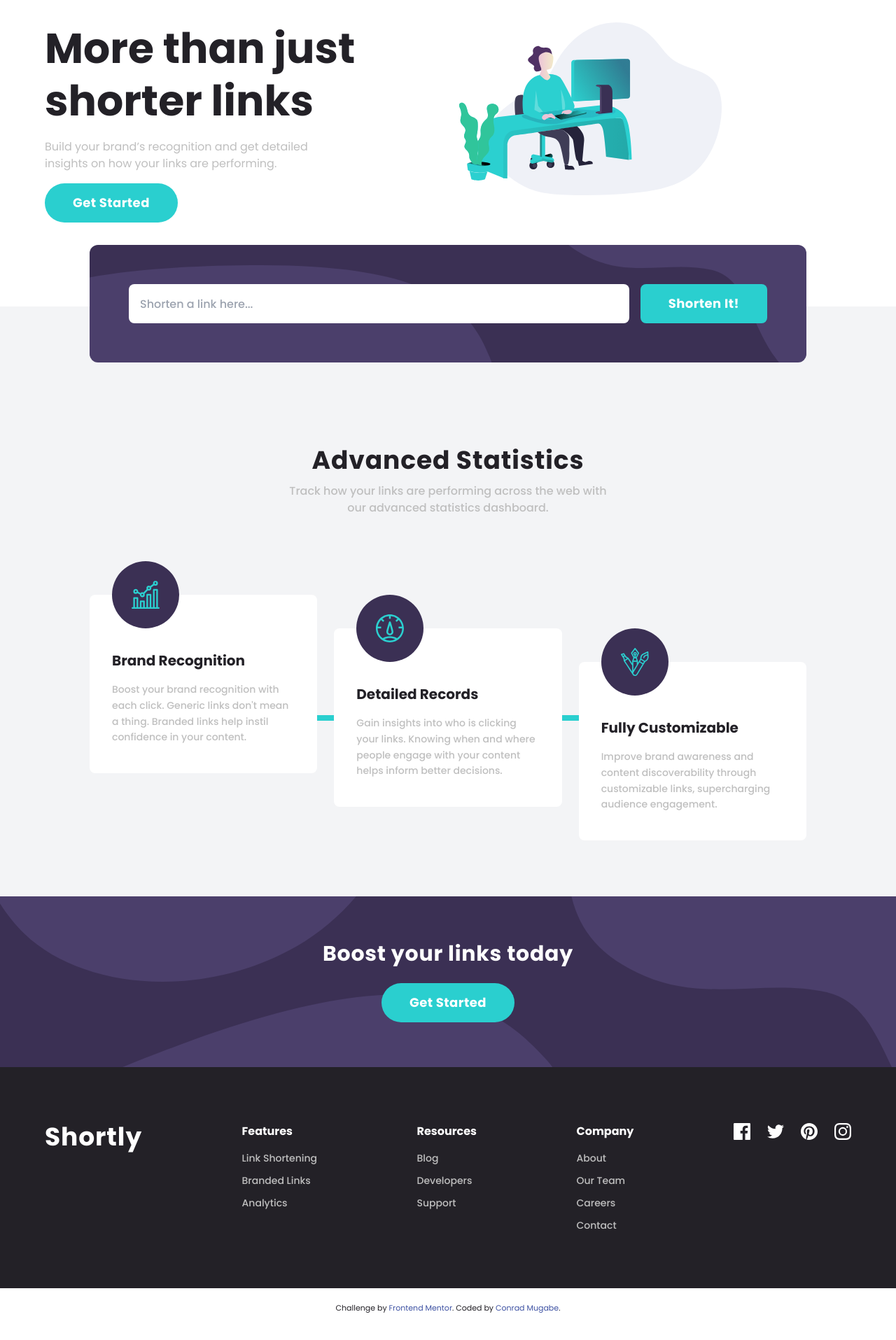
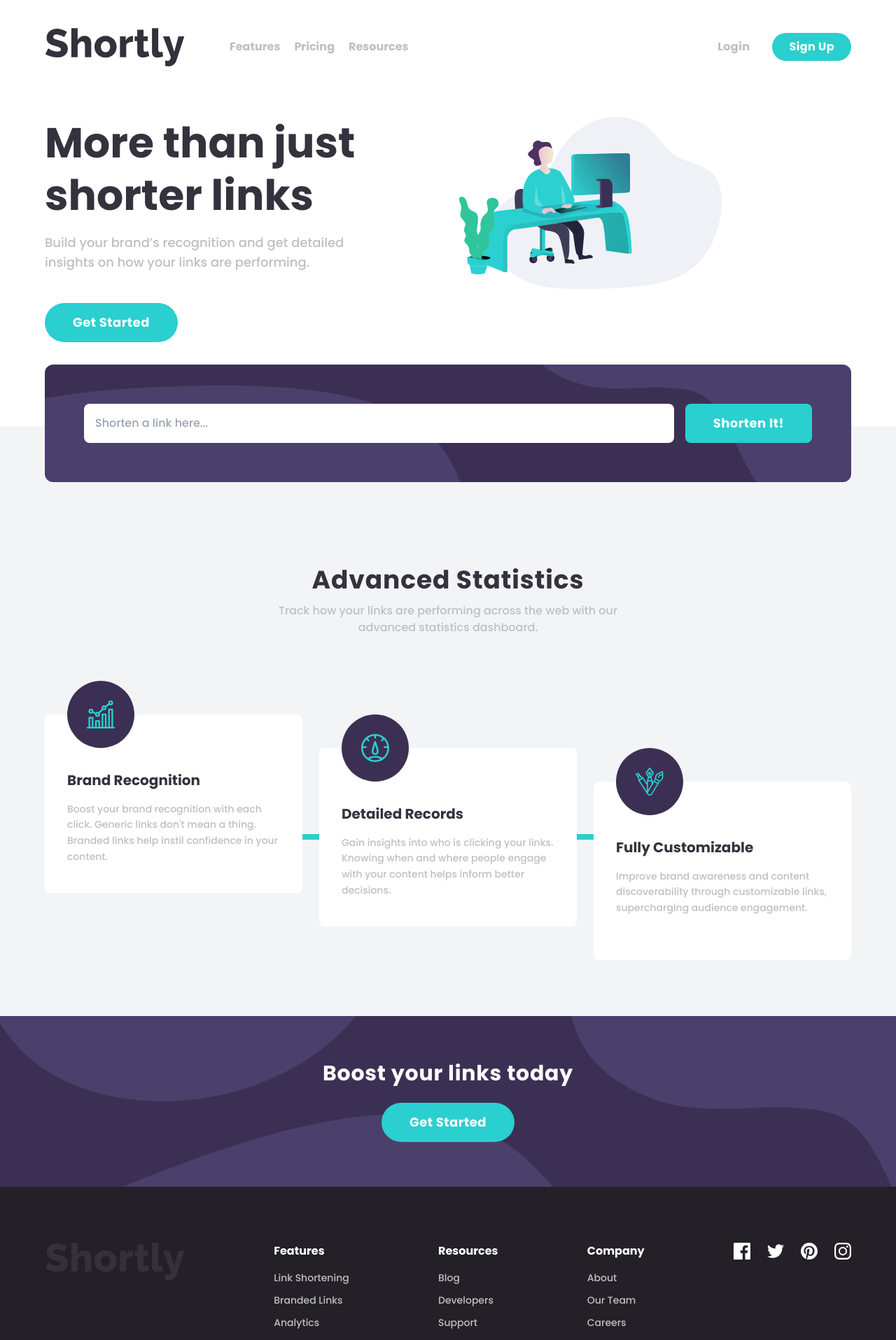
Before and after one commit to conradmugabe/ui-portfolio, a Next.js app: page /url-shortening-api in a window 1280 px wide. Shown: the top 1915 px of the page at 70% size. Built offline with nearby package versions, Linux system fonts and the light colour scheme.

Commit message:
feat: added navbar [WIP]

```diff
--- a/src/app/url-shortening-api/components/footer-list.tsx
+++ b/src/app/url-shortening-api/components/footer-list.tsx
@@ -9,7 +9,10 @@ export function FooterList({ data, title }: Props) {
       <h3 className="font-bold">{title}</h3>
       <ul className="space-y-3 font-medium">
         {data.map((item) => (
-          <li className="text-url-shortening-api-gray text-sm" key={item}>
+          <li
+            className="text-url-shortening-api-gray text-sm cursor-pointer transition duration-300 hover:text-url-shortening-api-cyan"
+            key={item}
+          >
             {item}
           </li>
         ))}
--- a/src/app/url-shortening-api/components/logo.tsx
+++ b/src/app/url-shortening-api/components/logo.tsx
@@ -1,13 +1,16 @@
-type Props = {
-  className?: string;
-};
+import Image from "next/image";
+import { ElementRef } from "react";
 
-export function Logo({ className }: Props) {
+type Props = {};
+
+export function Logo({}: Props) {
   return (
-    <h1
-      className={`text-white ${className} font-semibold text-4xl tracking-wide`}
-    >
-      Shortly
-    </h1>
+    <Image
+      src="/url-shortening-api/logo.svg"
+      alt="shortly logo"
+      className=""
+      width={200}
+      height={50}
+    />
   );
 }
--- /dev/null
+++ b/src/app/url-shortening-api/components/nav-bar.tsx
@@ -0,0 +1,34 @@
+import Link from "next/link";
+import Image from "next/image";
+
+import { navLinks } from "../data";
+import { NavLinks } from "./nav-links";
+
+export function NavBar() {
+  return (
+    <header className="max-w-6xl mx-auto py-10 px-4 xl:px-0">
+      <nav className="flex items-center gap-16">
+        <Link href="#">
+          <Image
+            src="/url-shortening-api/logo.svg"
+            alt="shortly logo"
+            className=""
+            width={200}
+            height={50}
+          />
+        </Link>
+        <div className="hidden space-x-5 lg:block">
+          <NavLinks links={navLinks} />
+        </div>
+        <div className="hidden ml-auto space-x-2 lg:block">
+          <button className="btn btn-small text-url-shortening-api-gray">
+            Login
+          </button>
+          <button className="btn btn-small btn-primary btn-round">
+            Sign Up
+          </button>
+        </div>
+      </nav>
+    </header>
+  );
+}
--- /dev/null
+++ b/src/app/url-shortening-api/components/nav-links.tsx
@@ -0,0 +1,21 @@
+import Link from "next/link";
+
+type Props = {
+  links: string[];
+};
+
+export function NavLinks({ links }: Props) {
+  return (
+    <>
+      {links.map((link) => (
+        <Link
+          href="#"
+          key={link}
+          className="text-url-shortening-api-gray text-base font-semibold transition duration-300 hover:text-url-shortening-api-very-dark-blue"
+        >
+          {link}
+        </Link>
+      ))}
+    </>
+  );
+}
--- a/src/app/url-shortening-api/components/socials.tsx
+++ b/src/app/url-shortening-api/components/socials.tsx
@@ -14,6 +14,7 @@ export function Socials({ socials }: Props) {
           alt={`${social} icon`}
           width={24}
           height={24}
+          className="cursor-pointer transition duration-300"
         />
       ))}
     </div>
--- a/src/app/url-shortening-api/data.ts
+++ b/src/app/url-shortening-api/data.ts
@@ -23,6 +23,6 @@ export const statistics = [
   },
 ];
 
-const navLinks = ["Features", "Pricing", "Resources"];
+export const navLinks = ["Features", "Pricing", "Resources"];
 
 export const socials = ["facebook", "twitter", "pinterest", "instagram"];
--- a/src/app/url-shortening-api/layout.tsx
+++ b/src/app/url-shortening-api/layout.tsx
@@ -15,7 +15,7 @@ export const metadata: Metadata = {
 export default function Layout({ children }: { children: React.ReactNode }) {
   return (
     <main
-      className={`${font.variable} font-poppins text-url-shortening-api-very-dark-violet`}
+      className={`${font.variable} font-poppins text-url-shortening-api-very-dark-blue`}
     >
       {children}
     </main>
--- a/src/app/url-shortening-api/page.tsx
+++ b/src/app/url-shortening-api/page.tsx
@@ -6,22 +6,13 @@ import { company, features, resources, socials, statistics } from "./data";
 import { Socials } from "./components/socials";
 import { Logo } from "./components/logo";
 import { Cards } from "./components/card";
+import { NavBar } from "./components/nav-bar";
 
 export default function UrlShorteningPage() {
   return (
     <>
-      {/* <header>
-
-    <nav>
-  Features
-  Pricing
-  Resources
-    </nav>
-
-  Login
-  Sign Up
-  </header> */}
-      <section className="max-w-6xl mx-auto flex flex-col gap-8 py-8 md:flex-row-reverse">
+      <NavBar />
+      <section className="max-w-6xl mx-auto flex flex-col gap-8 py-8 px-4 md:flex-row-reverse md:pr-0 xl:px-0">
         <div className="md:w-1/2">
           <Image
             src="/url-shortening-api/illustration-working.svg"
@@ -34,31 +25,33 @@ export default function UrlShorteningPage() {
           <h2 className="font-bold text-4xl md:text-5xl lg:text-6xl lg:leading-tight">
             More than just shorter links
           </h2>
-          <p className="text-url-shortening-api-gray md:w-9/12">
+          <p className="font-medium text-lg text-url-shortening-api-gray md:w-10/12">
             Build your brand’s recognition and get detailed insights on how your
             links are performing.
           </p>
-          <button className="btn btn-primary btn-round">Get Started</button>
+          <button className="btn btn-primary btn-large btn-round mt-7">
+            Get Started
+          </button>
         </div>
       </section>
       <section className="relative grid min-h-[11rem]">
         <div className="bg-white" />
         <div className="bg-gray-100" />
-        <div className="absolute left-0 right-0 bottom-0 top-0 m-auto max-w-5xl">
+        <div className="absolute left-0 right-0 bottom-0 top-0 m-auto max-w-6xl">
           <div className="mx-4 p-5 flex flex-col items-center gap-4 rounded-xl bg-url-shortening-api-dark-violet bg-[url('/url-shortening-api/bg-shorten-mobile.svg')] bg-no-repeat bg-cover md:flex-row md:p-10 md:bg-[url('/url-shortening-api/bg-shorten-desktop.svg')] xl:p-14 xl:m-0">
             <input
               type="text"
               placeholder="Shorten a link here..."
               className="w-full h-14 px-4 rounded-lg placeholder:font-medium"
             />
-            <button className="btn btn-primary w-full md:w-auto">
+            <button className="btn btn-primary btn-large w-full md:w-auto">
               Shorten It!
             </button>
           </div>
         </div>
       </section>
       <section className="bg-gray-100 pb-20 pt-14">
-        <div className="max-w-5xl mx-auto">
+        <div className="max-w-6xl mx-auto">
           <div className="flex flex-col items-center gap-3 my-14">
             <h2 className="font-bold tracking-wide text-center text-4xl">
               Advanced Statistics
@@ -79,11 +72,13 @@ export default function UrlShorteningPage() {
           <h2 className="font-bold text-white tracking-wide text-3xl text-center">
             Boost your links today
           </h2>
-          <button className="btn btn-primary btn-round">Get Started</button>
+          <button className="btn btn-primary btn-large btn-round">
+            Get Started
+          </button>
         </div>
       </section>
       <footer className="bg-url-shortening-api-very-dark-violet text-white py-20">
-        <div className="flex flex-col items-center gap-9 max-w-6xl mx-auto lg:flex-row lg:items-start lg:gap-0 lg:justify-between">
+        <div className="flex flex-col items-center gap-9 max-w-6xl mx-auto px-4 lg:flex-row lg:items-start lg:gap-0 lg:justify-between xl:px-0">
           <Logo />
           <FooterList title="Features" data={features} />
           <FooterList title="Resources" data={resources} />
--- a/src/app/url-shortening-api/styles.css
+++ b/src/app/url-shortening-api/styles.css
@@ -16,7 +16,13 @@
 
 @layer components {
   .btn {
-    @apply h-14 px-10 text-lg font-bold whitespace-nowrap tracking-wide rounded-lg;
+    @apply whitespace-nowrap tracking-wide rounded-lg hover:bg-blend-overlay;
+  }
+  .btn-small {
+    @apply h-10 px-6 text-base font-semibold rounded-md;
+  }
+  .btn-large {
+    @apply h-14 px-10 text-lg font-bold rounded-lg;
   }
   .btn-primary {
     @apply text-white bg-url-shortening-api-cyan;
```
